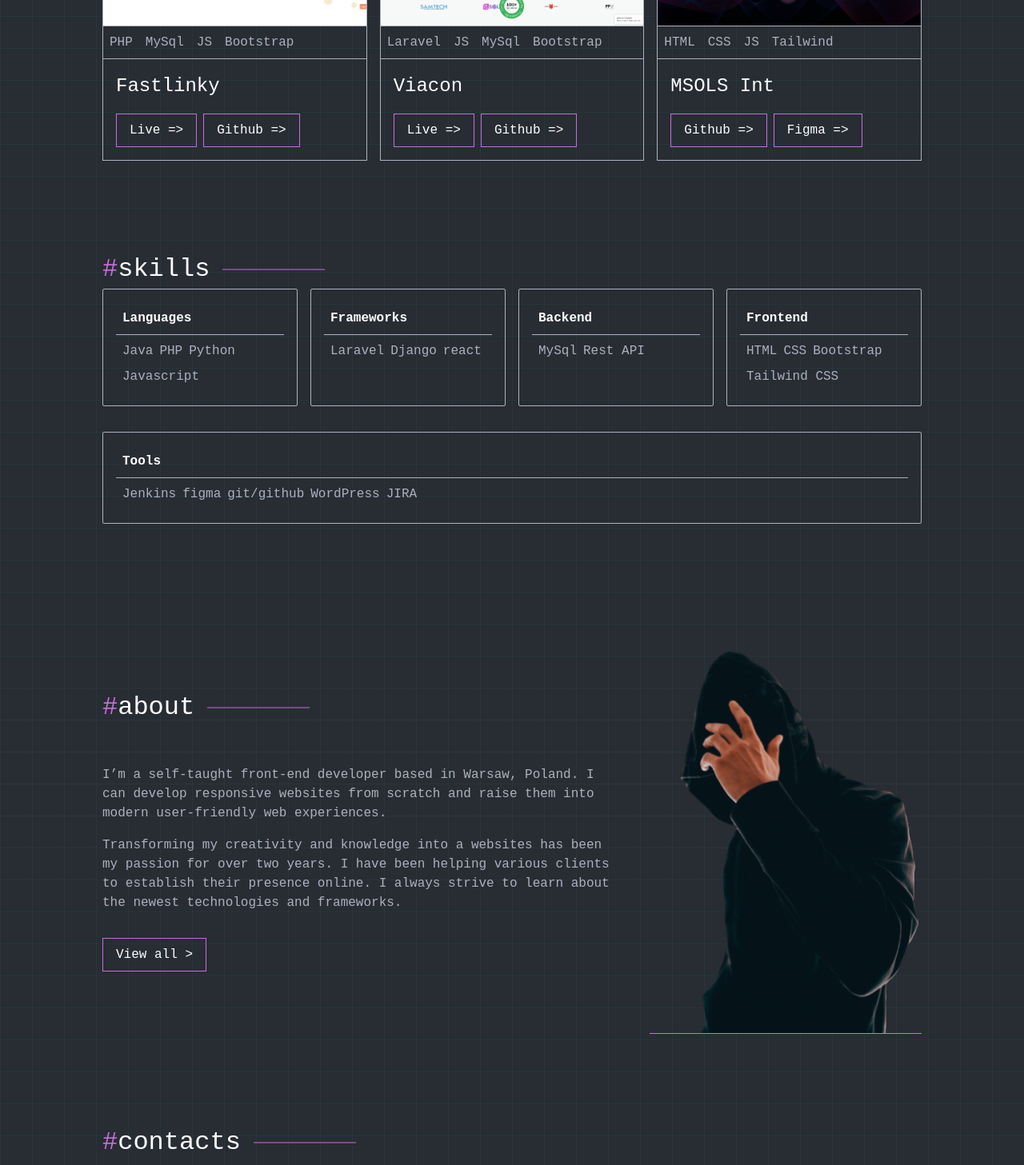
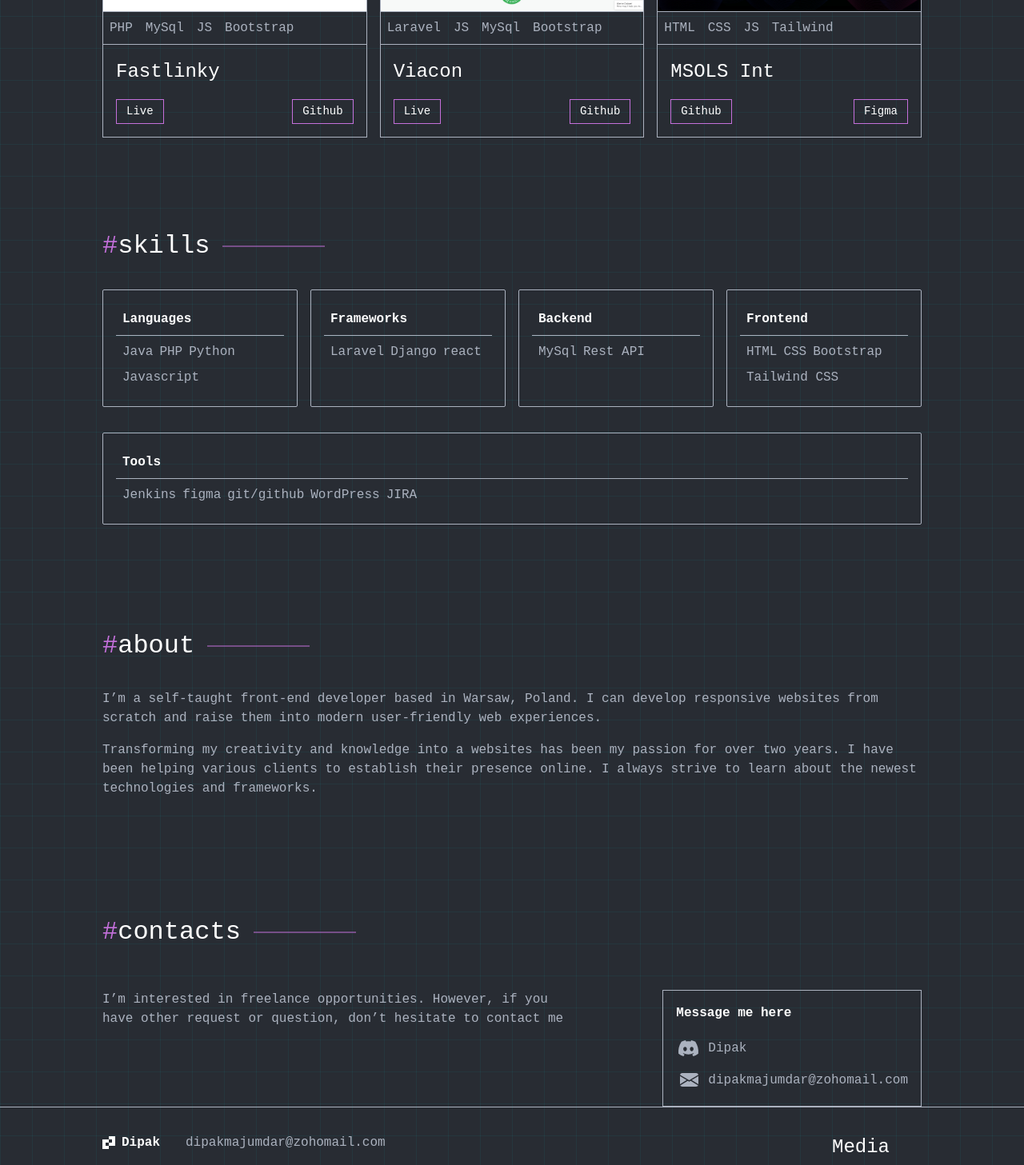
Before and after one commit to dipak-majumdar/portfolio, a React (Vite) app: page / in a window 1280 px wide. Shown: the part 940-2397 px from the top of the page at 80% size. Built offline with nearby package versions, Linux system fonts and the light colour scheme; a web font is replaced by a local one.

Commit message:
spacing updated

```diff
--- a/src/assets/styles/blocks/home/about.sass
+++ b/src/assets/styles/blocks/home/about.sass
@@ -1,25 +1,14 @@
 .about
-    display: flex
-    gap: 32px
-    flex-wrap: wrap
-    justify-content: space-between
-    align-items: center
-
     &__content
         flex: 1 1 0
         min-width: 300px
 
     &__text
         margin-bottom: 32px
-        margin-top: 48px
+        margin-top: 30px
         display: flex
         flex-direction: column
         gap: 16px
 
     &__description
         color: var(--gray)
-
-    &__image
-        flex: 1 1 0
-        max-width: 340px
-        border-bottom: 1px solid var(--primary)
--- a/src/assets/styles/blocks/home/projects.sass
+++ b/src/assets/styles/blocks/home/projects.sass
@@ -4,7 +4,7 @@
         justify-content: space-between
         align-items: center
         flex-wrap: wrap
-        margin-bottom: 48px
+        margin-bottom: 30px
 
     &__link
         text-decoration: underline
--- a/src/assets/styles/blocks/home/skills.sass
+++ b/src/assets/styles/blocks/home/skills.sass
@@ -4,6 +4,7 @@
     width: 100%
 
     &__content
+        margin-top: 30px
         display: flex
         gap: 32px
         flex-wrap: wrap
--- a/src/assets/styles/components/project.sass
+++ b/src/assets/styles/components/project.sass
@@ -5,8 +5,14 @@
 
     &__links
         display: flex
+        justify-content: space-between
+        align-items: center
         flex-wrap: wrap
-        gap: 8px
+
+        .button
+            font-size: 14px;
+            padding: 4px 12px;
+            font-weight: 500;
 
     &__image
         object-fit: cover
@@ -44,4 +50,4 @@
 
     gap: 16px
     align-items: start
-    margin-top: 48px
+    margin-top: 30px
--- a/src/components/About.jsx
+++ b/src/components/About.jsx
@@ -1,5 +1,4 @@
 import React from 'react';
-import aboutMe from '../assets/images/about-me.png';
 
 export default function About({section}) {
     return (
@@ -13,10 +12,8 @@ export default function About({section}) {
                             <p className="about__description" key={idx}>{text}</p>
                     )}
                 </div>
-
-                <a href="/about-me" className="button">{section.button} &gt;</a>
+                {/* <a href="/about-me" className="button">{section.button} &gt;</a> */}
             </div>
-            <img src={aboutMe} alt="" className="about__image" />
         </section>
         </>);
 };
--- a/src/components/Project.jsx
+++ b/src/components/Project.jsx
@@ -32,7 +32,7 @@ export default function Project({ eachProject, t }) {
 
             return (
                 <a key={link} href={href} className={`button ${className}`}>
-                    {name} =&gt;
+                    {name}
                 </a>
             );
         });
```
